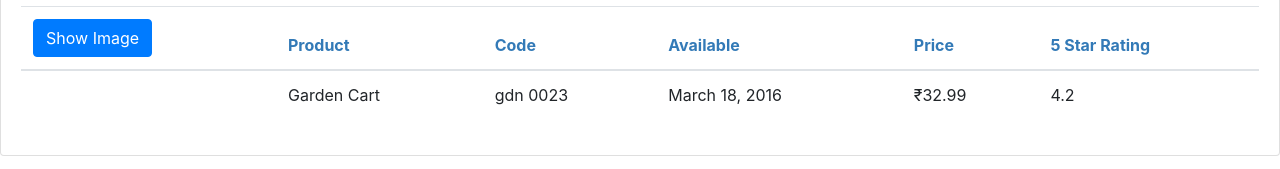
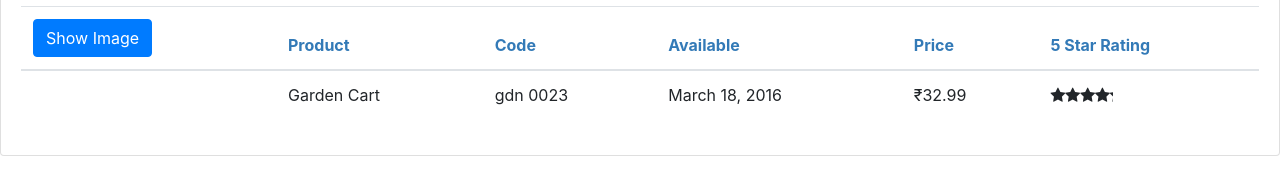
Before and after one commit to ayush8010720467/APM-Start, an Angular app: page / in a window 1280 px wide. Shown: the part 202-371 px from the top of the page. Built offline with nearby package versions, Linux system fonts and the light colour scheme.

Commit message:
Add the stars as the nested component

```diff
--- a/src/app/app.module.ts
+++ b/src/app/app.module.ts
@@ -4,12 +4,14 @@ import{ FormsModule } from '@angular/forms'
 import { AppComponent } from './app.component';
 import { ProductListComponent } from './products/product-list.component';
 import { ConvertToSpacePipe } from './shared/convert-to-spaces.pipe';
+import { StarComponent } from './shared/star.component';
 
 @NgModule({
   declarations: [
     AppComponent,
     ProductListComponent,
-    ConvertToSpacePipe
+    ConvertToSpacePipe,
+    StarComponent
   ],
   imports: [
     BrowserModule,
--- a/src/app/products/product-list.component.html
+++ b/src/app/products/product-list.component.html
@@ -56,7 +56,9 @@
 
                     <td>{{product.price| currency:"INR":'symbol':'1.2-2' | lowercase}}</td>
 
-                    <td>{{product.starRating}}</td>
+                    <td><pm-star [rating] = 'product.starRating'
+                        (notify) = 'onNotify($event)' ></pm-star>
+                    </td>
 
                 </tr>
             </tbody>
--- a/src/app/shared/star.component.html
+++ b/src/app/shared/star.component.html
@@ -1,7 +1,8 @@
 <div class="crop"
      [style.width.px]="starWidth"
-     [title]="rating">
-  <div style="width: 75px">
+     [title]="rating"
+     (click) = 'onClick()'>
+  <div style="width: 75px" (click) = 'onClick'>
     <span class="fa fa-star"></span>
     <span class="fa fa-star"></span>
     <span class="fa fa-star"></span>
--- /dev/null
+++ b/src/app/shared/star.component.ts
@@ -0,0 +1,19 @@
+import {Component,Input,Output, OnChanges} from '@angular/core';
+
+@Component({
+    selector: 'pm-star',
+    templateUrl:'./star.component.html',
+    styleUrls:['./star.component.css']
+})
+export class StarComponent  implements OnChanges{
+    @Input() rating: number ;
+    starWidth: number;
+   // @Output() notify: EventEmitter<string> = new EventEmitter<string>();
+    ngOnChanges():void{
+        this.starWidth = this.rating*75 / 5;
+    }
+    onClick(){
+        console.log(`the rating ${this.rating} was clicked!!!`)
+       // this.notify.emit('Clicked!!');
+    }
+}
```
